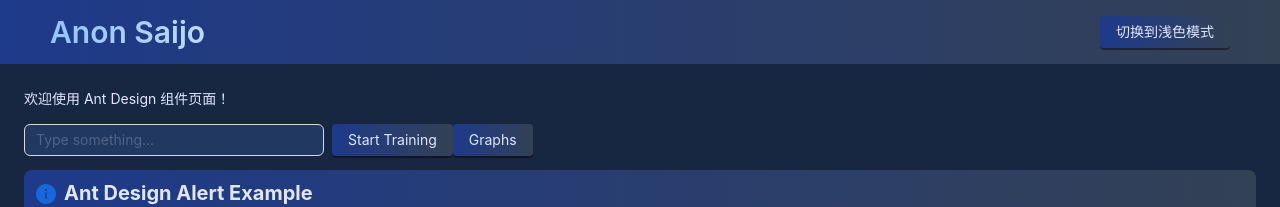
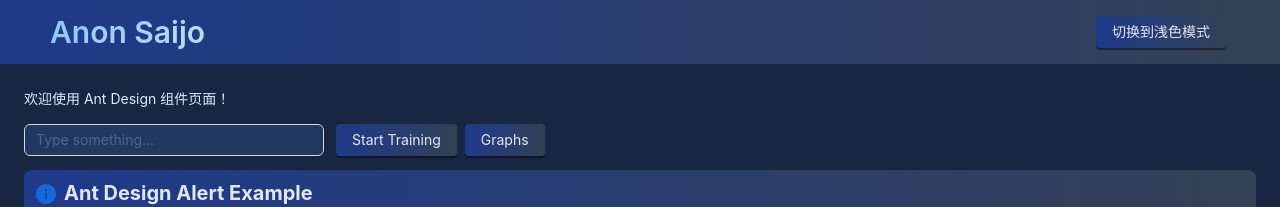
Before and after one commit to IvanAmamiya/test4sse, a Next.js app: page / in a window 1280 px wide. Shown: the top 207 px of the page. Built offline with nearby package versions, Linux system fonts and the light colour scheme; no server answers.

Commit message:
调整间距

```diff
--- a/src/app/GradientButton.tsx
+++ b/src/app/GradientButton.tsx
@@ -25,6 +25,7 @@
         padding: "8px 16px",
         borderRadius: "4px",
         cursor: "pointer",
+        margin: "0 4px", // 添加左右间距
       }}
       onClick={onClick}
     >
--- a/src/app/page.tsx
+++ b/src/app/page.tsx
@@ -134,14 +134,12 @@
               style={{ width: 300, marginRight: 8 }}
             />
             <GradientButton
-              className="mr-3" // Ensure this matches the updated GradientButtonProps
               isDark={isDark} // 传入整体背景的 isDark 属性
               onClick={handlePrmBtnClick}
             >
               Start Training
             </GradientButton>
             <GradientButton
-              className="mr-3"
               isDark={isDark} // 传入整体背景的 isDark 属性
               onClick={handlePrmBtnClick}
             >
```
